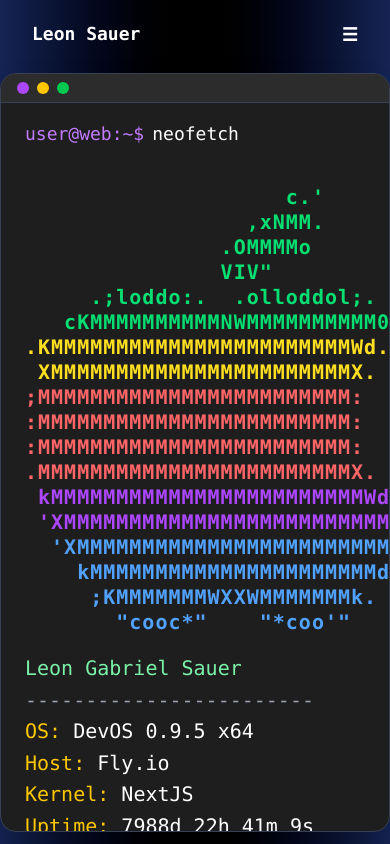
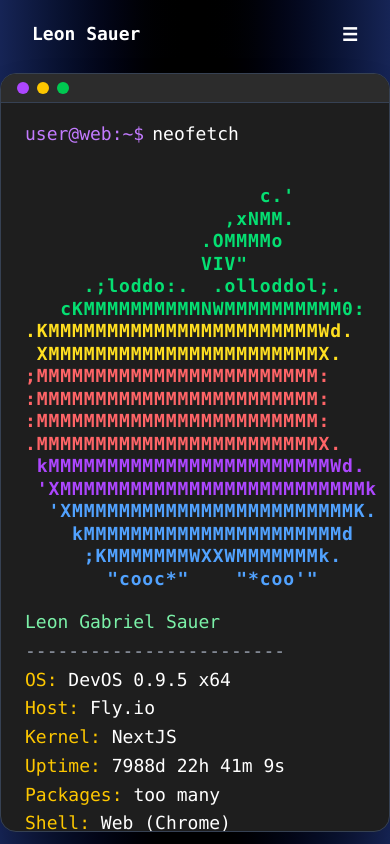
Before and after one commit to Lon3035/sauer.dev, a Next.js app: page /about in a window 390 px wide. Built offline with nearby package versions, Linux system fonts and the light colour scheme; a web font is replaced by a local one.

Commit message:
added stlye prop for better mobile expirience

```diff
--- a/src/app/gpg/commands.tsx
+++ b/src/app/gpg/commands.tsx
@@ -14,7 +14,7 @@
         clearSteps();
         addSteps([
           { type: "command", content: "cat ./gpg_pubkey.gpg" },
-          { type: "output", content: data },
+          { type: "output", content: data, style: "text-sm md:text-xl" },
           {
             type: "component",
             content: (
--- a/src/components/Neofetch.tsx
+++ b/src/components/Neofetch.tsx
@@ -3,8 +3,8 @@
 
 const Neofetch = () => {
   return (
-    <div className="flex flex-col md:flex-row  font-mono text-xl md:text-2xl leading-snug text-white justify-center">
-      <pre className="mr-20 mb-5 text-xl leading-tight tracking-wider font-bold">
+    <div className="flex flex-col md:flex-row  font-mono text-lg md:text-2xl leading-snug text-white justify-center">
+      <pre className="mr-20 mb-5 text-md md:text-xl leading-tight tracking-wider font-bold">
         <span className="text-green-400">{`                    c.'\n`}</span>
         <span className="text-green-400">{`                 ,xNMM.\n`}</span>
         <span className="text-green-400">{`               .OMMMMo\n`}</span>
--- a/src/components/TerminalBlock.tsx
+++ b/src/components/TerminalBlock.tsx
@@ -10,6 +10,7 @@
   type: "command" | "output" | "component" | "loading";
   content: string | ReactNode;
   delay?: number;
+  style?: string;
 }
 
 export default function GlobalTerminalBlock({
@@ -88,7 +89,7 @@
           switch (step.type) {
             case "command":
               return (
-                <div key={idx} className="flex flex-wrap">
+                <div key={idx} className={`flex flex-wrap ${step.style}`}>
                   <span className="text-purple-400 mr-2">user@web:~$</span>
                   <span>{step.content}</span>
                   {idx === renderedSteps.length - 1 && isTyping && (
@@ -98,7 +99,10 @@
               );
             case "output":
               return (
-                <div key={idx} className="text-gray-200">
+                <div
+                  key={idx}
+                  className={`text-gray-200 overflow-hidden ${step.style}`}
+                >
                   {step.content}
                 </div>
               );
@@ -106,7 +110,10 @@
               return <div key={idx}>{step.content}</div>;
             case "loading":
               return (
-                <div key={idx} className="flex items-center space-x-2">
+                <div
+                  key={idx}
+                  className={`flex items-center space-x-2 ${step.style}`}
+                >
                   <span>{step.content}</span>
                   <span className="animate-pulse">█</span>
                 </div>
```
